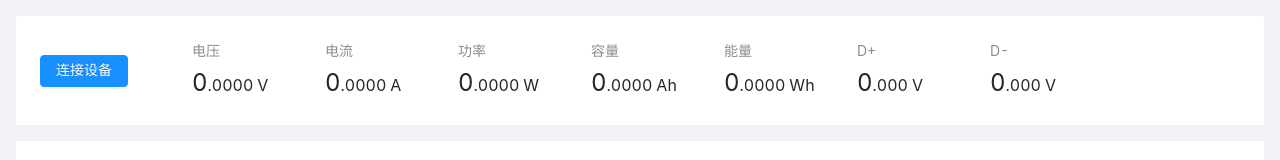
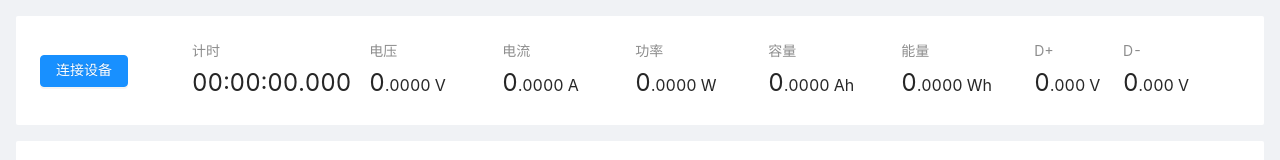
Before and after one commit to xingrz/ChargeMon, a Vue app: page / in a window 1280 px wide. Shown: the top 160 px of the page. Built offline with nearby package versions, Linux system fonts and the light colour scheme; what viser-vue would draw is missing.

Commit message:
Display meter time

```diff
--- a/src/components/GraphCard.vue
+++ b/src/components/GraphCard.vue
@@ -30,7 +30,6 @@ interface ISample extends IYZXMessage {
 export default class GraphCard extends Vue {
   @Prop() data?: IYZXMessage | null;
 
-  startTime = 0;
   samples: ISample[] = [];
 
   scale: ITimeScale[] | ILinearScale[] = [
@@ -59,11 +58,14 @@ export default class GraphCard extends Vue {
   @Watch("data")
   onNewData(data?: IYZXMessage | null): void {
     if (data) {
-      if (this.samples[0]) {
-        data.t = data.t - this.startTime;
-      } else {
-        this.startTime = data.t;
-        data.t = 0;
+      if (this.samples.length == 0) {
+        const scale = this.scale;
+        scale[0] = {
+          ...scale[0],
+          min: data.t,
+          max: data.t + (60 * 1000) / 10,
+        };
+        this.scale = scale;
       }
 
       this.samples.push({
--- a/src/components/RealtimeCard.vue
+++ b/src/components/RealtimeCard.vue
@@ -17,6 +17,13 @@
       </a-col>
       <a-col v-bind:xs="24" v-bind:md="21">
         <a-row v-bind:gutter="[16, 16]" type="flex" align="middle">
+          <a-col v-bind:xs="12" v-bind:sm="8" v-bind:lg="4">
+            <a-statistic
+              title="计时"
+              v-bind:value="(data || {}).t"
+              v-bind:formatter="formatTime"
+            />
+          </a-col>
           <a-col v-bind:xs="12" v-bind:sm="8" v-bind:lg="3">
             <MilliData
               title="电压"
@@ -62,7 +69,7 @@
               v-bind:precision="4"
             />
           </a-col>
-          <a-col v-bind:xs="12" v-bind:sm="8" v-bind:lg="3">
+          <a-col v-bind:xs="12" v-bind:sm="8" v-bind:lg="2">
             <MilliData
               title="D+"
               suffix="V"
@@ -71,7 +78,7 @@
               v-bind:precision="3"
             />
           </a-col>
-          <a-col v-bind:xs="12" v-bind:sm="8" v-bind:lg="3">
+          <a-col v-bind:xs="12" v-bind:sm="8" v-bind:lg="2">
             <MilliData
               title="D-"
               suffix="V"
@@ -88,6 +95,7 @@
 
 <script lang="ts">
 import { Component, Vue, Prop } from "vue-property-decorator";
+import { Duration } from "luxon";
 import { IYZXMessage } from "../YZX";
 
 import MilliData from "./MilliData.vue";
@@ -104,5 +112,9 @@ export default class RealtimeCard extends Vue {
   get w(): number {
     return this.data ? this.data.a * this.data.v : 0;
   }
+
+  formatTime({ value }: { value: number }): string {
+    return Duration.fromMillis(value * 10).toFormat("hh:mm:ss.SSS");
+  }
 }
 </script>
```
